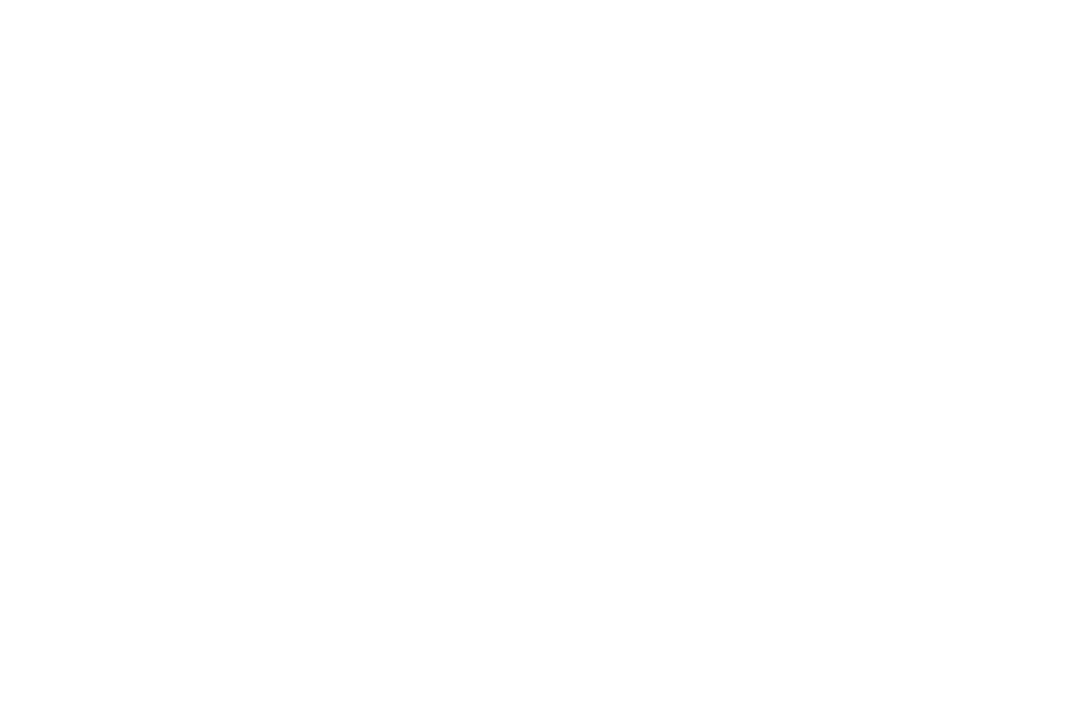
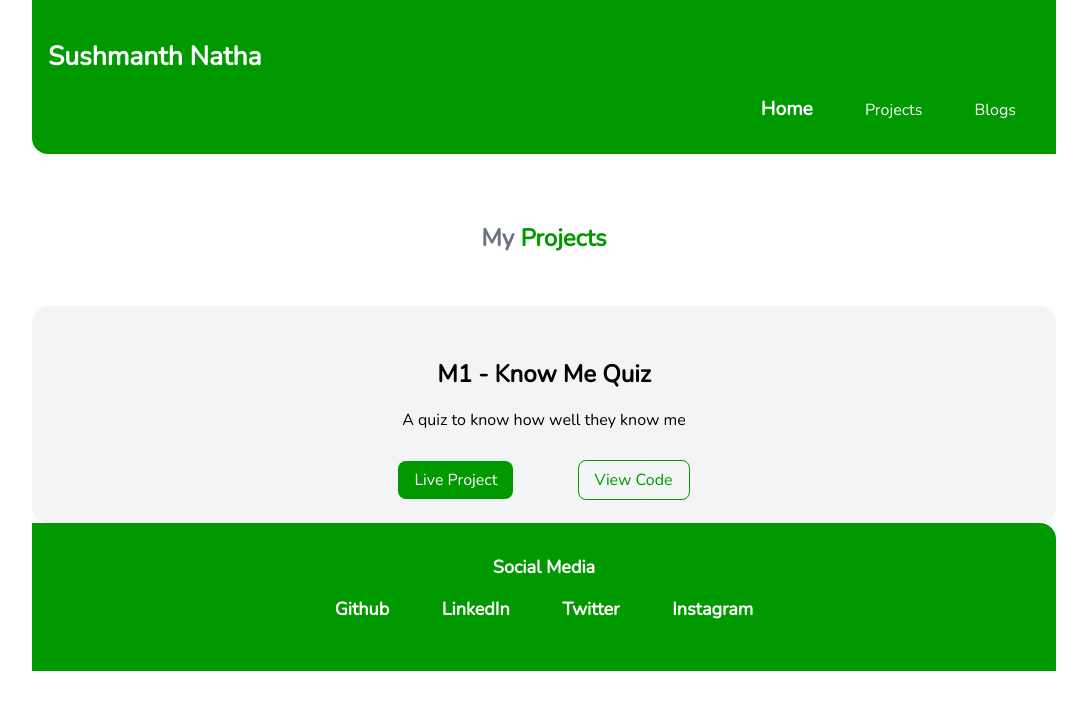
Before and after one commit to sushmanthnatha/My_Portfolio, a plain HTML site: page html/projects.html in a window 1280 px wide. Shown: the whole page, without its empty margins (96-1183 px from the left). Drawn offline with nearby package versions, Linux system fonts and the light colour scheme.

Commit message:
added 1st project

```diff
--- a/css/style.css
+++ b/css/style.css
@@ -107,6 +107,7 @@ body {
 
 .ow {
     background-color: var(--off-white);
+    border-radius: 1rem;
 }
 
 .footer {
@@ -129,3 +130,11 @@ body {
     font-weight: bold;
     font-size: large;
 }
+
+.div-center {
+  text-align: center;
+}
+
+.div-center a {
+    margin: 0 30px 0 30px;
+  }
--- a/html/blogs.html
+++ b/html/blogs.html
@@ -0,0 +1,49 @@
+<!DOCTYPE html>
+    <html lang="en">
+
+        <head>
+            <meta charset="UTF-8">
+            <meta name="viewport" content="width=device-width, initial-scale=1.0">
+            <link rel="icon" href="../images/icon_tab.ico" type="image/x-icon">
+            <title>Blogs | Sushmanth Natha</title>
+            <link href="../css/style.css" rel="stylesheet" />
+        </head>
+
+        <body>
+            <nav class="navigation container">
+                <div class="nav-brand">
+                    <h1>Sushmanth Natha</h1>
+                </div>
+                <ul class="list-non-bullet nav-pills">
+                    <li class="list-item-inline">
+                        <a class="link link-active" href="./index.html">Home</a>
+                    </li>
+                    <li class="list-item-inline">
+                        <a class="link" href="./projects.html">Projects</a>
+                    </li>
+                    <li class="list-item-inline">
+                        <a class="link" href="./blogs.html">Blogs</a>
+                    </li>
+                </ul>
+            </nav>
+
+            <header class="hero">
+                <h2 class="hero-heading">
+                    My <span class="heading-inverted">Blogs</span>
+                </h2>
+            </header>
+
+            <footer class="footer">
+                <div class="footer-header">Social Media
+                    <ul class="social-links list-non-bullet ">
+                        <li class="list-item-inline"><a target=”_blank” class="link" href="https://github.com/sushmanthnatha">Github</a> </li>
+                        <li class="list-item-inline"><a target=”_blank” class="link" href="https://www.linkedin.com/in/sushmanthnatha/">LinkedIn</a> </li>
+                        <li class="list-item-inline"><a target=”_blank” class="link" href="https://twitter.com/sushmanth6">Twitter</a> </li>
+                        <li class="list-item-inline"><a target=”_blank” class="link" href="https://www.instagram.com/sushmanth_natha/">Instagram</a> </li>
+                    </ul>
+                </div>
+            </footer>
+
+        </body>
+
+</html>
--- a/html/projects.html
+++ b/html/projects.html
@@ -0,0 +1,65 @@
+<!DOCTYPE html>
+    <html lang="en">
+
+        <head>
+            <meta charset="UTF-8">
+            <meta name="viewport" content="width=device-width, initial-scale=1.0">
+            <link rel="icon" href="../images/icon_tab.ico" type="image/x-icon">
+            <title>Projects | Sushmanth Natha</title>
+            <link href="../css/style.css" rel="stylesheet" />
+        </head>
+
+        <body>
+            <nav class="navigation container">
+                <div class="nav-brand">
+                    <h1>Sushmanth Natha</h1>
+                </div>
+                <ul class="list-non-bullet nav-pills">
+                    <li class="list-item-inline">
+                        <a class="link link-active" href="./index.html">Home</a>
+                    </li>
+                    <li class="list-item-inline">
+                        <a class="link" href="./projects.html">Projects</a>
+                    </li>
+                    <li class="list-item-inline">
+                        <a class="link" href="./blogs.html">Blogs</a>
+                    </li>
+                </ul>
+            </nav>
+
+            <header class="hero">
+                <h2 class="hero-heading">
+                    My <span class="heading-inverted">Projects</span>
+                </h2>
+            </header>
+
+
+
+            <section class="section ow">
+
+                <div class="container container-center">
+                    <div class="div-center">
+                        <h1>M1 - Know Me Quiz</h1>
+                        <p>A quiz  to know how well they know me</p> <br/>
+                        <a class="link link-primary" href="https://replit.com/@sushmanthnatha/markonehowWellDoYouKnowMe?embed=1&output=1">Live Project</a>
+                        <a class="link link-secondary" href="https://github.com/sushmanthnatha/mark_one_howWellDoYouKnowMe">View Code</a>
+                    </div>
+                </div>
+            </section>
+
+
+
+            <footer class="footer">
+                <div class="footer-header">Social Media
+                    <ul class="social-links list-non-bullet ">
+                        <li class="list-item-inline"><a target=”_blank” class="link" href="https://github.com/sushmanthnatha">Github</a> </li>
+                        <li class="list-item-inline"><a target=”_blank” class="link" href="https://www.linkedin.com/in/sushmanthnatha/">LinkedIn</a> </li>
+                        <li class="list-item-inline"><a target=”_blank” class="link" href="https://twitter.com/sushmanth6">Twitter</a> </li>
+                        <li class="list-item-inline"><a target=”_blank” class="link" href="https://www.instagram.com/sushmanth_natha/">Instagram</a> </li>
+                    </ul>
+                </div>
+            </footer>
+
+        </body>
+
+</html>
```
Also changed, not shown: html/index.html (+0 -2 lines).
